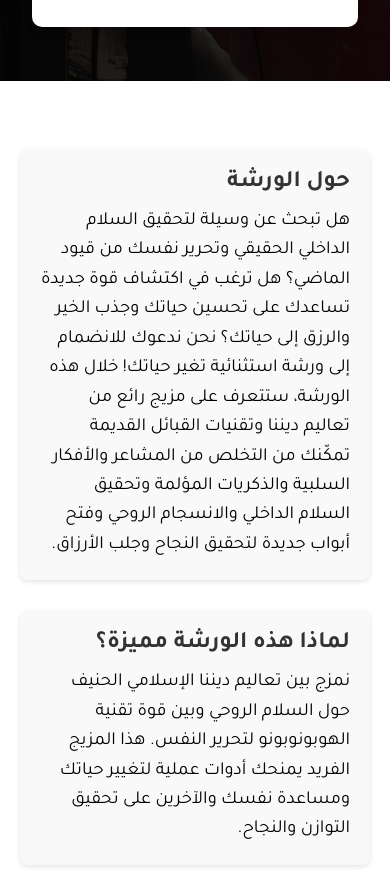
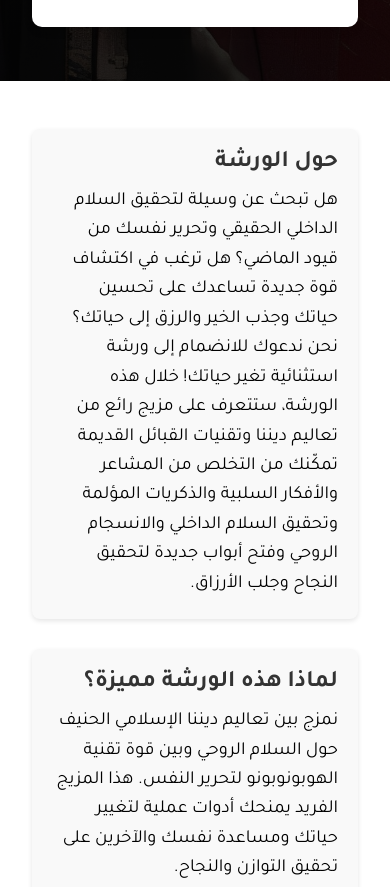
Before and after one commit to MohamedKhalilKhedhri/payedEvent, a plain HTML site: page index.html in a window 390 px wide. Shown: the part 763-1650 px from the top of the page. Drawn offline with nearby package versions, Linux system fonts and the light colour scheme.

Commit message:
first commit

```diff
--- a/styles.css
+++ b/styles.css
@@ -38,6 +38,7 @@ html{
 
 .heroHeadline {
     font-size: clamp(1.5rem, 4vw + 1rem, 4rem);
+    color: #088F8F;
 }
 
 .heroContent {
@@ -229,7 +230,7 @@ button[type="submit"]:hover .loader{
 .workshopPresentationContainer {
     display: flex;
     gap: 20px;
-    padding: 20px;
+    padding: 0rem 4rem;
     flex-wrap: wrap;
     margin: 3rem 0;
 
@@ -445,7 +446,7 @@ button[type="submit"]:hover .loader{
     .heroSection,.aboutSection {
         padding: 4rem;
     }
-    .workshopIntro{
+    .workshopIntro,.workshopPresentationContainer{
         padding:0 4rem;
     }
     .card-container {
@@ -458,7 +459,7 @@ button[type="submit"]:hover .loader{
     .heroSection,.aboutSection {
         padding: 2rem;
     }
-    .workshopIntro{
+    .workshopIntro,.workshopPresentationContainer{
         padding:0 2rem;
     }
     .InfoSection{
```
